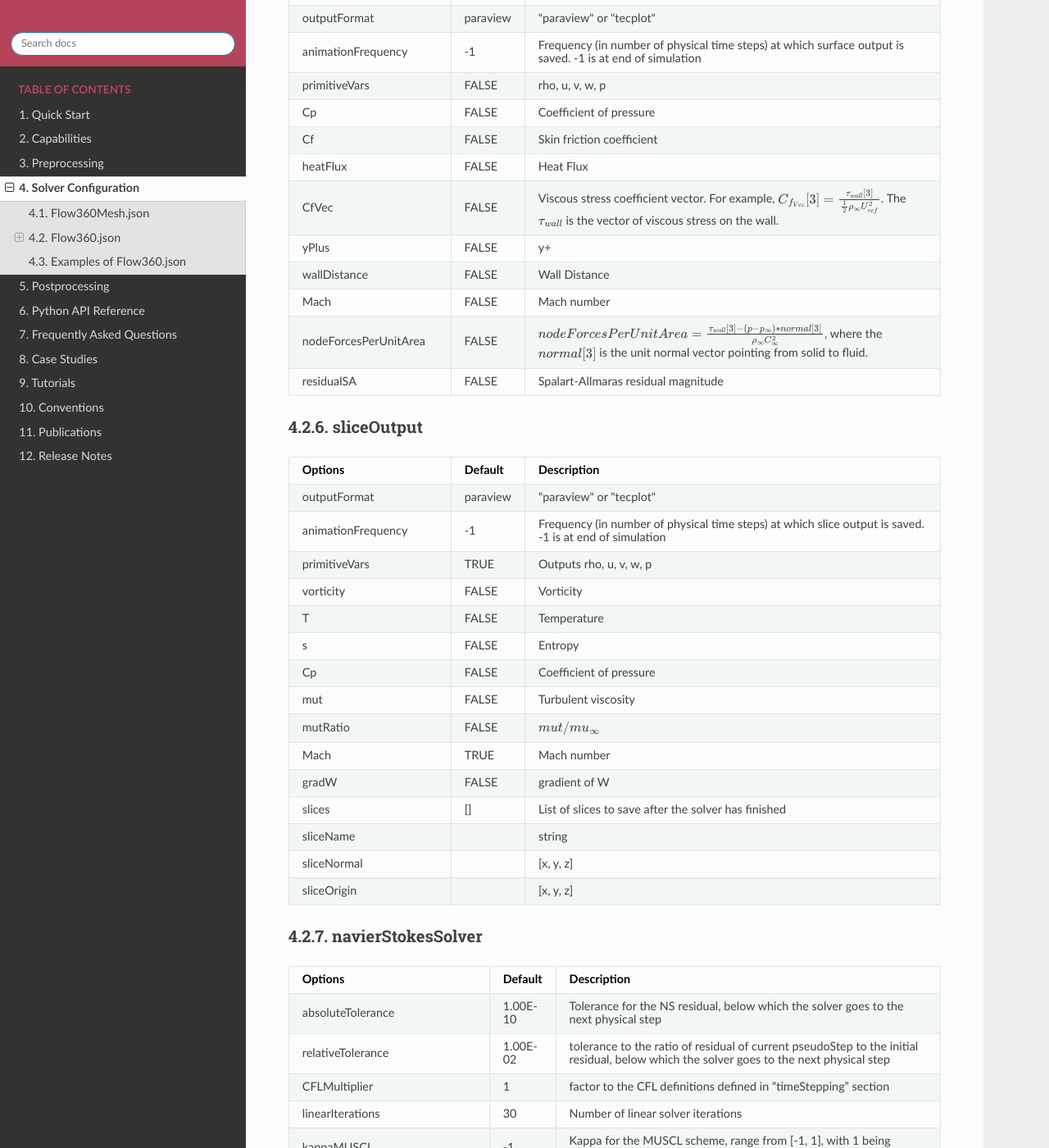
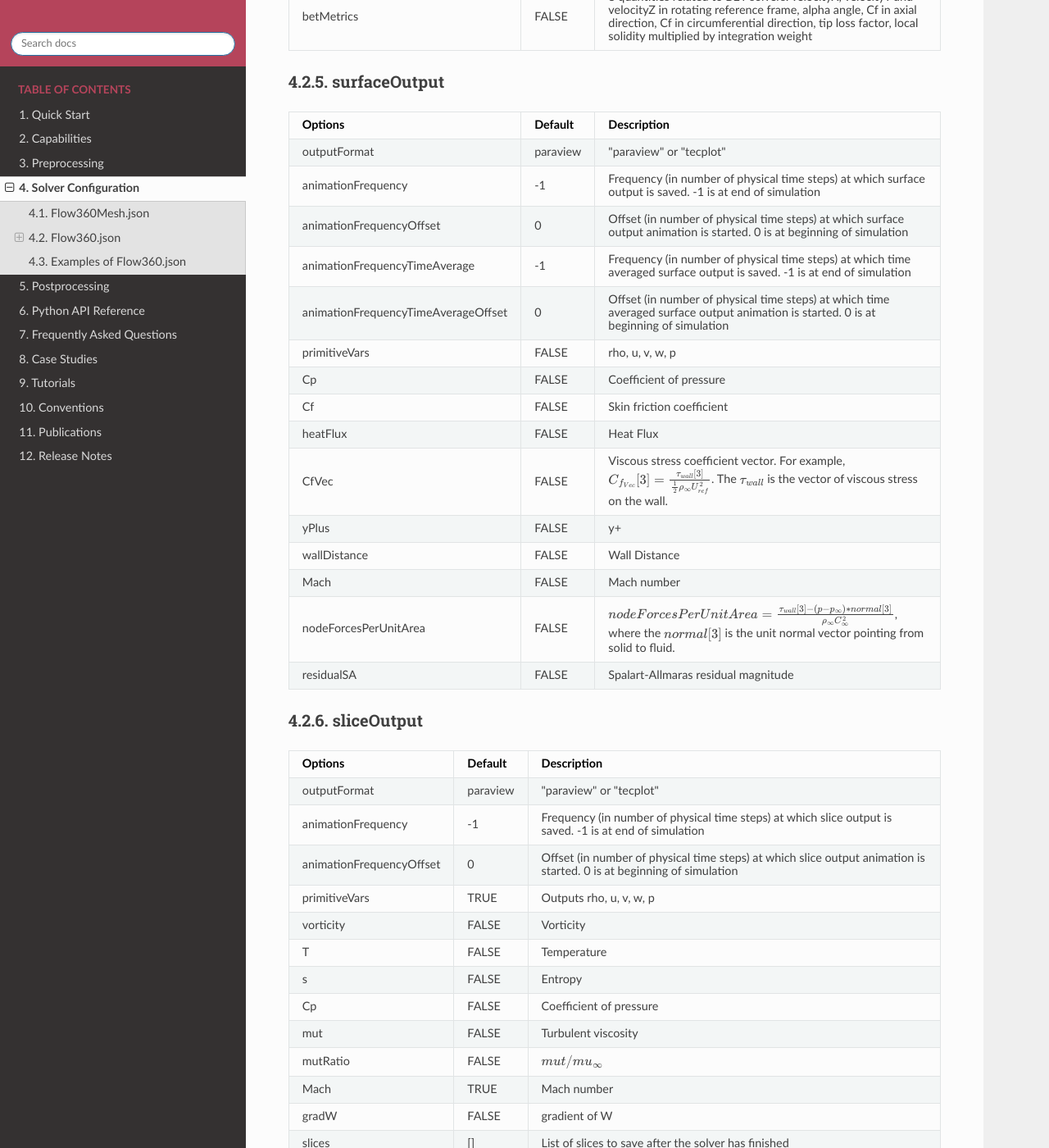
Before and after one commit to flexcompute-readthedocs/Flow360Documentation, a Sphinx documentation site: the page built from docs/source/solverConfiguration/solverConfiguration.rst, in a window 1280 px wide and 1400 px high, scrolled down 4724 px. Shown: the whole window at 82% size. Built offline with Sphinx 7.4.7 and the Read the Docs theme 2.0.0, drawn with Linux system fonts in a browser that asks for light colours; some of the changed text lies outside the part shown.

Commit message:
Add documentation for solver for release-22.2.3.0

```diff
--- a/docs/source/solverConfiguration/sliceOutputTable.csv
+++ b/docs/source/solverConfiguration/sliceOutputTable.csv
@@ -1,6 +1,7 @@
 Options@ Default@ Description
 outputFormat@ paraview@ \"paraview\" or \"tecplot\"
 animationFrequency@ -1@ Frequency (in number of physical time steps) at which slice output is saved. -1 is at end of simulation
+animationFrequencyOffset@ 0@ Offset (in number of physical time steps) at which slice output animation is started. 0 is at beginning of simulation
 primitiveVars@ TRUE@ Outputs rho, u, v, w, p
 vorticity@ FALSE@ Vorticity
 T@ FALSE@ Temperature
--- a/docs/source/solverConfiguration/surfaceOutputTable.csv
+++ b/docs/source/solverConfiguration/surfaceOutputTable.csv
@@ -1,6 +1,9 @@
 Options@  Default@ Description
 outputFormat@ paraview@ \"paraview\" or \"tecplot\"
-animationFrequency@    -1@ Frequency (in number of physical time steps) at which surface output is saved. -1 is at end of simulation
+animationFrequency@ -1@ Frequency (in number of physical time steps) at which surface output is saved. -1 is at end of simulation
+animationFrequencyOffset@ 0@ Offset (in number of physical time steps) at which surface output animation is started. 0 is at beginning of simulation
+animationFrequencyTimeAverage@ -1@ Frequency (in number of physical time steps) at which time averaged surface output is saved. -1 is at end of simulation
+animationFrequencyTimeAverageOffset@ 0@ Offset (in number of physical time steps) at which time averaged surface output animation is started. 0 is at beginning of simulation
 primitiveVars@   FALSE@ rho, u, v, w, p
 Cp@   FALSE@ Coefficient of pressure
 Cf@   FALSE@ Skin friction coefficient
--- a/docs/source/solverConfiguration/volumeOutputTable.csv
+++ b/docs/source/solverConfiguration/volumeOutputTable.csv
@@ -1,6 +1,9 @@
 Options@ Default@ Description
 outputFormat@ paraview@ \"paraview\" or \"tecplot\" or \"both\"
 animationFrequency@ -1@ Frequency (in number of physical time steps) at which volume output is saved. -1 is at end of simulation
+animationFrequencyOffset@ 0@ Offset (in number of physical time steps) at which volume output animation is started. 0 is at beginning of simulation
+animationFrequencyTimeAverage@ -1@ Frequency (in number of physical time steps) at which time averaged volume output is saved. -1 is at end of simulation
+animationFrequencyTimeAverageOffset@ 0@ Offset (in number of physical time steps) at which time averaged volume output animation is started. 0 is at beginning of simulation
 startAverageIntegrationStep@ 0@ Physical time step to start averaging forces/moments, only if computeTimeAverages is True. Fields that can be averaged: primitiveVars, vorticity, T, s, Cp, mut, Mach, qcriterion
 computeTimeAverages@ FALSE@ Whether or not to compute time-averaged quantities
 primitiveVars@ TRUE@ Outputs rho, u, v, w, p
```
Also changed, not shown: docs/source/capabilities/overview.rst (+7 -2 lines), docs/source/releaseNotes/release-22.2.3.0.rst (added, +67 -0 lines).
